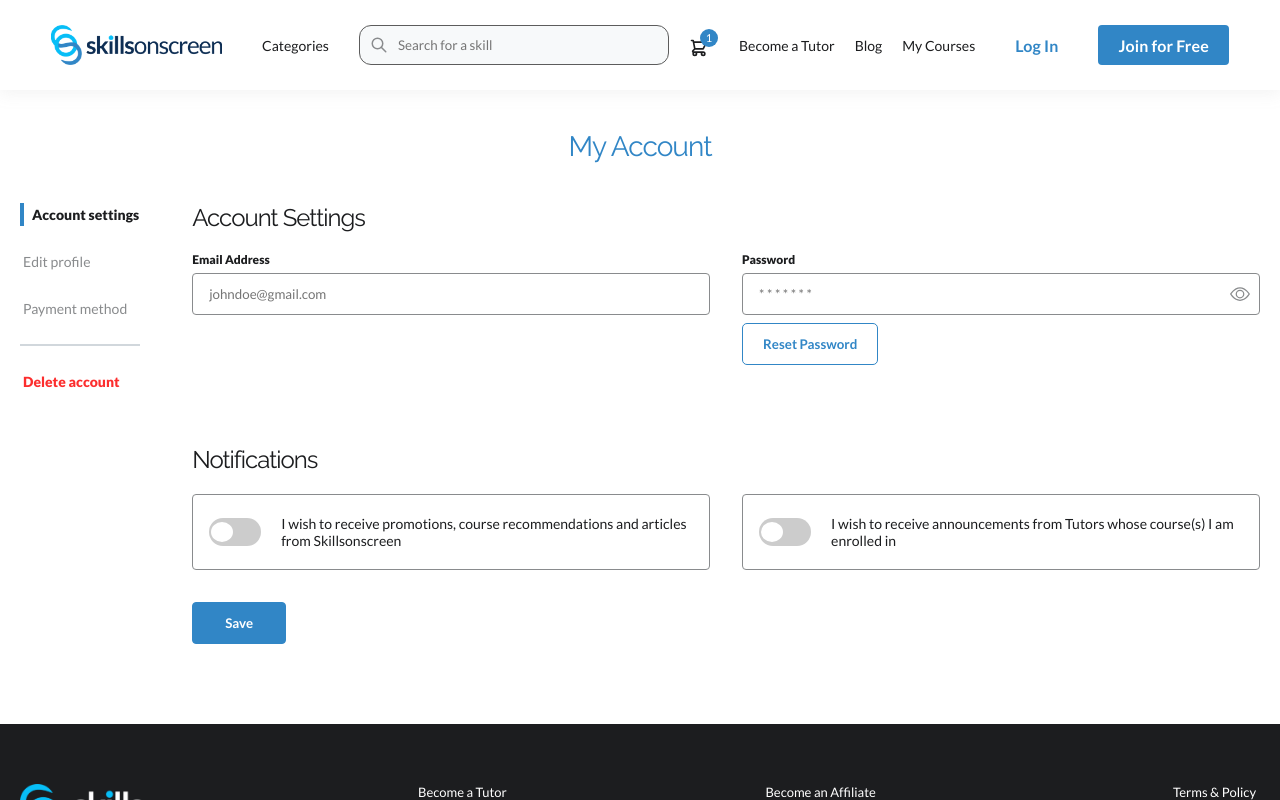
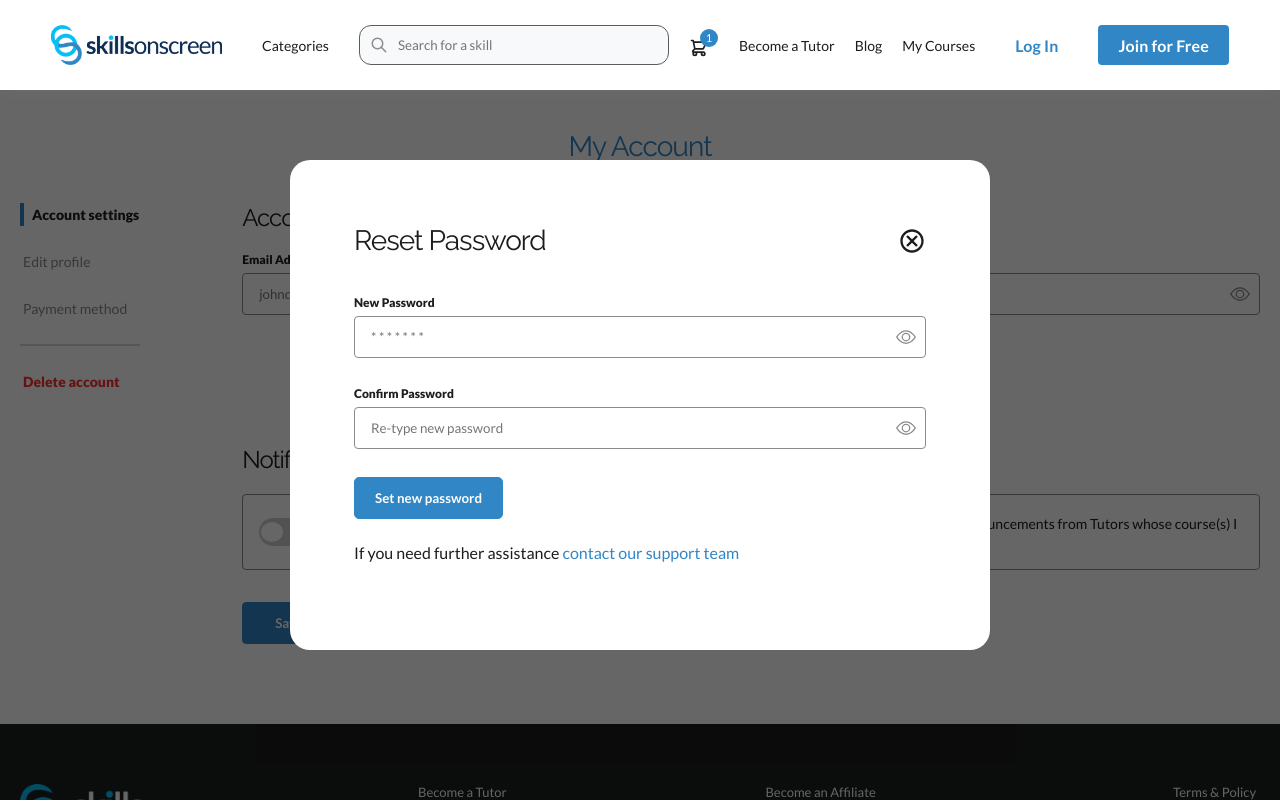
Before and after one commit to Skillsonscreen-dev/skillsonscreen-frontend, a React (Create React App) app: page /myaccount/settings in a window 1280 px wide. Both pictures are taken after a click on the button "Reset Password". Shown: the top 800 px of the page. Built offline with nearby package versions, Linux system fonts and the light colour scheme.

Commit message:
feat: create reset password modal
	new file:   src/views/screens/student/AccountSettings/ResetPasswordModal.tsx

```diff
--- a/src/views/screens/student/AccountSettings/AccountSettings.tsx
+++ b/src/views/screens/student/AccountSettings/AccountSettings.tsx
@@ -9,10 +9,17 @@ import ProfileNavContent from "../../../components/student/profileNav/profileNav
 import Button from "../../../components/ui/button/Button";
 import Switch from "../../../components/ui/switch";
 import { Container, Content, Flex, Layout, TopNav, Wrapper } from "./styles";
+import ResetPasswordModal from "./ResetPasswordModal";
 
 const AccountSettings: React.FC = () => {
     const { isOpen, onOpen, onClose } = useDisclosure();
     const { isOpen: showPassword, onOpen: onShowPassword, onClose: onHidePassword } = useDisclosure();
+    const { isOpen: showReset, onOpen: onShowReset, onClose: onHideReset } = useDisclosure();
+
+    const closeResetModal = () => {
+        // Clear password state
+        onHideReset();
+    }
 
     return (
         <Wrapper>
@@ -32,6 +39,10 @@ const AccountSettings: React.FC = () => {
                         <ProfileNavContent />
                     </div>
 
+                    {
+                        showReset && <ResetPasswordModal onClose={closeResetModal} />
+                    }
+
                     <Content>
                         <div className="account-settings">
                             <h2>Account Settings</h2>
@@ -43,14 +54,14 @@ const AccountSettings: React.FC = () => {
                                 <div className="input-group">
                                     <div className="label">Password</div>
                                     <div className="input-subgroup">
-                                        <input type={showPassword? 'text': 'password'} placeholder="* * * * * * *" />
+                                        <input type={showPassword ? 'text' : 'password'} placeholder="* * * * * * *" />
                                         {
-                                            showPassword?
-                                            <BsEyeSlash size={20} color="#898B8D" onClick={onHidePassword} />:
-                                            <BsEye size={20} color="#898B8D" onClick={onShowPassword} />
+                                            showPassword ?
+                                                <BsEyeSlash size={20} color="#898B8D" onClick={onHidePassword} /> :
+                                                <BsEye size={20} color="#898B8D" onClick={onShowPassword} />
                                         }
                                     </div>
-                                    <Button br={5} size="md" variant="outline">Reset Password</Button>
+                                    <Button br={5} size="md" variant="outline" onClick={onShowReset}>Reset Password</Button>
                                 </div>
                             </Flex>
                         </div>
@@ -60,13 +71,13 @@ const AccountSettings: React.FC = () => {
                                 <div className="promotions box">
                                     <Switch />
                                     <div className="text">
-                                    I wish to receive promotions, course recommendations and articles from Skillsonscreen
+                                        I wish to receive promotions, course recommendations and articles from Skillsonscreen
                                     </div>
                                 </div>
                                 <div className="announcements box">
                                     <Switch />
                                     <div className="text">
-                                    I wish to receive announcements from Tutors whose course(s) I am enrolled in
+                                        I wish to receive announcements from Tutors whose course(s) I am enrolled in
                                     </div>
                                 </div>
                             </Flex>
--- a/src/views/screens/student/AccountSettings/DeleteModal.tsx
+++ b/src/views/screens/student/AccountSettings/DeleteModal.tsx
@@ -14,7 +14,7 @@ const DeleteModal: React.FC<{ onClose: any }> = (props) => {
           <div className="modal" onClick={(e) => e.stopPropagation()}>
             <Content>
               <div className="delete-account-box">
-                <h1 className='delete-modal-header'>Delete account <MdOutlineCancel onClick={() => props.onClose()} /></h1>
+                <h1 className='modal-header'>Delete account <MdOutlineCancel onClick={() => props.onClose()} /></h1>
 
                 <div className="delete-warning">
                   <p>Are you sure you want to delete your account?</p>
--- /dev/null
+++ b/src/views/screens/student/AccountSettings/ResetPasswordModal.tsx
@@ -0,0 +1,62 @@
+
+import { Wrapper, ModalContainer, Content } from './styles';
+import { MdOutlineCancel } from 'react-icons/md'
+import Button from '../../../components/ui/button/Button';
+import useDisclosure from '../../../../hooks/useDisclosure';
+import { BsEye, BsEyeSlash } from 'react-icons/bs';
+import { Link } from 'react-router-dom';
+const ResetPasswordModal: React.FC<{ onClose: any }> = (props) => {
+  const { isOpen: showPassword, onOpen: onShowPassword, onClose: onHidePassword } = useDisclosure();
+  const { isOpen: showConfirmPassword, onOpen: onShowConfirmPassword, onClose: onHideConfirmPassword } = useDisclosure();
+  return (
+    <Wrapper>
+      <ModalContainer onClick={() => props.onClose()}>
+        <div className="">
+
+          <div className="modal" onClick={(e) => e.stopPropagation()}>
+            <Content>
+              <div className="reset-password-box">
+                <h1 className='modal-header'>Reset Password <MdOutlineCancel onClick={() => props.onClose()} /></h1>
+                <br /><br />
+
+                <div className="input-group">
+                  <div className="label">New Password</div>
+                  <div className="input-subgroup">
+                    <input type={showPassword ? 'text' : 'password'} placeholder="* * * * * * *" />
+                    {
+                      showPassword ?
+                        <BsEyeSlash size={20} color="#898B8D" onClick={onHidePassword} /> :
+                        <BsEye size={20} color="#898B8D" onClick={onShowPassword} />
+                    }
+                  </div>
+                </div>
+
+                <div className="input-group">
+                  <div className="label">Confirm Password</div>
+                  <div className="input-subgroup">
+                    <input type={showConfirmPassword ? 'text' : 'password'} placeholder="Re-type new password" />
+                    {
+                      showConfirmPassword ?
+                        <BsEyeSlash size={20} color="#898B8D" onClick={onHideConfirmPassword} /> :
+                        <BsEye size={20} color="#898B8D" onClick={onShowConfirmPassword} />
+                    }
+                  </div>
+                </div>
+                <div>
+                  <Button size="md" br={5} onClick={() => props.onClose()}>Set new password</Button>
+                </div>
+              </div>
+
+              <div className="delete-warning">
+                <p>If you need further assistance <Link to="#">contact our support team</Link></p>
+              </div>
+            </Content>
+
+          </div>
+        </div>
+      </ModalContainer>
+    </Wrapper>
+  );
+}
+
+export default ResetPasswordModal;
--- a/src/views/screens/student/AccountSettings/styles.ts
+++ b/src/views/screens/student/AccountSettings/styles.ts
@@ -62,7 +62,7 @@ export const Layout = styled.div`
 export const Content = styled.div`
     width: 100%;
 
-    .delete-modal-header {
+    .modal-header {
         color: unset;
         display: flex;
         justify-content: space-between;
@@ -282,6 +282,7 @@ export const ModalContainer = styled.div`
     background-color: rgba(0,0,0,0.6);
     overflow-y: scroll;
     padding-top: 160px;
+    z-index: 999;
     .close-btn {
         display: flex;
         justify-content: end;
```
